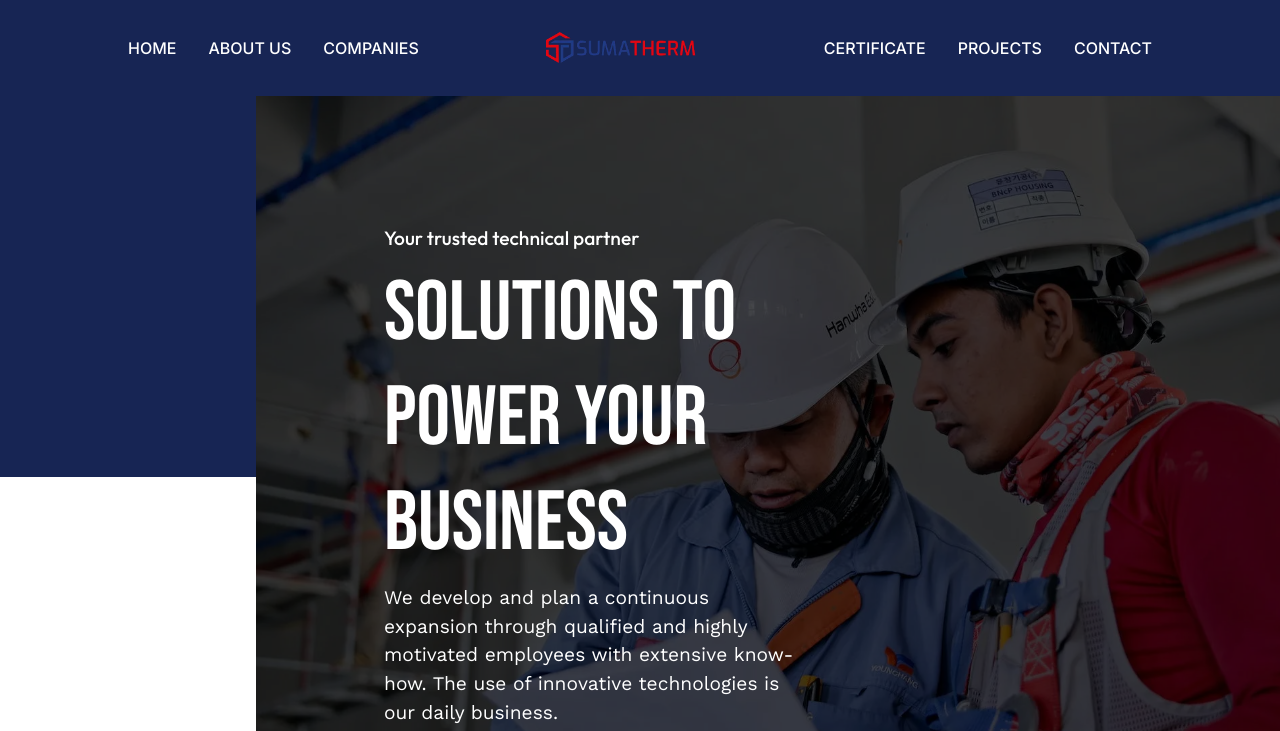
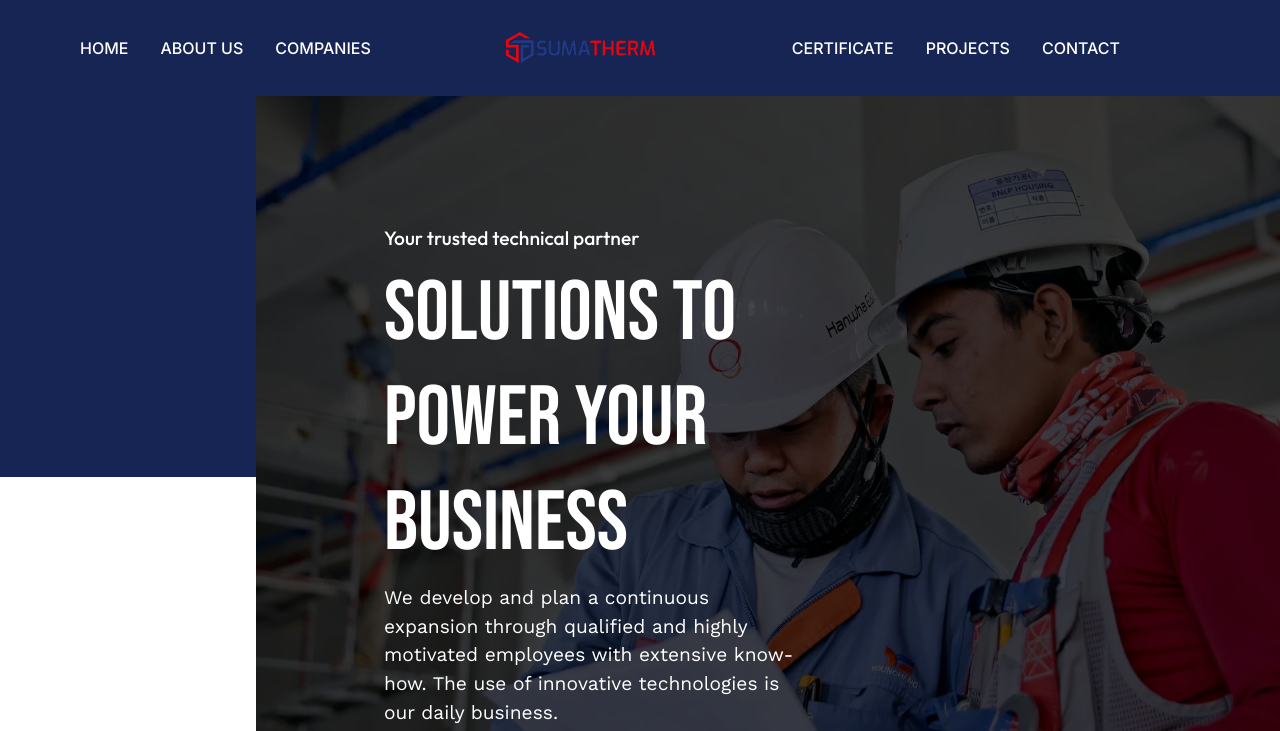
Before and after one commit to IzetDelibasic/sumatherm-project, a Next.js app: page / in a window 1280 px wide. Shown: the top 731 px of the page. Built offline with nearby package versions, Linux system fonts and the light colour scheme.

Commit message:
Importing sticky header

```diff
--- a/app/components/Header/Header.tsx
+++ b/app/components/Header/Header.tsx
@@ -21,11 +21,11 @@ const Header = () => {
 
   return (
     <div
-      className={`lg:py-8 px-2 md:px-0 min-h-[6rem] md:max-w-[96%] xl:w-[80%] mx-auto w-full relative ${
+      className={`lg:py-8 md:px-0 min-h-[6rem] mx-auto w-full lg:sticky top-0 bg-blue-950 z-[2] overflow-hidden ${
         menuOpen ? "bg-white border-b-2 pb-[1rem]" : ""
       }`}
     >
-      <div className="lg:flex lg:items-center lg:justify-between flex justify-between mt-[1.5rem] lg:mt-0 lg:w-full md:w-[80%] md:mx-auto">
+      <div className="lg:flex lg:items-center lg:justify-between flex justify-between pt-[2rem] lg:pt-0 lg:mt-0 lg:w-full md:w-[80%] md:ml-[5rem]">
         <div className="hidden lg:flex lg:space-x-8">
           {leftLinks.map((linkGroup, index) => (
             <React.Fragment key={index}>
@@ -52,7 +52,7 @@ const Header = () => {
         <NavBurger isOpen={menuOpen} toggleMenu={toggleMenu} />
 
         <div
-          className={`lg:hidden absolute block top-[6rem] py-3 pb-4 rounded-b-3xl transition-all duration-400 ease-in-out   left-0 w-full bg-white ${
+          className={`lg:hidden absolute block top-[6rem] py-3 pb-4 rounded-b-3xl transition-all duration-400 ease-in-out left-0 w-full bg-white ${
             menuOpen
               ? "z-50 translate-y-0 opacity-100"
               : "z-[-10] translate-y-[-150%] opacity-0 "
@@ -74,7 +74,7 @@ const Header = () => {
         </div>
 
         <div
-          className={`hidden lg:flex lg:items-center lg:space-x-8 ${
+          className={`hidden lg:flex lg:items-center lg:space-x-8 mr-[15rem] ${
             menuOpen ? "opacity-0" : "opacity-100"
           }`}
           style={{ transition: "opacity 0.3s ease-in-out" }}
--- a/app/components/MainPage/MainPage.tsx
+++ b/app/components/MainPage/MainPage.tsx
@@ -15,11 +15,11 @@ import Footer from "@/app/components/Footer";
   const MainPage = () => {
     return (
       <React.Fragment>
+        <Header />
         <div className="relative lg:min-h-screen">
           <div className="bg-[#172554] h-[35rem] absolute top-0 left-0 w-full md:h-[25rem] lg:h-[44.8rem]"></div>
           <div className="bg-white h-[15rem] absolute bottom-0 left-0 w-full md:h-[10rem] lg:h-[30.2rem]"></div>
           <div className="flex flex-col items-end relative">
-          <Header />
             <HeroTwo />
           </div>
         </div>
```
Lines whose indentation alone changed are shown as unchanged.
